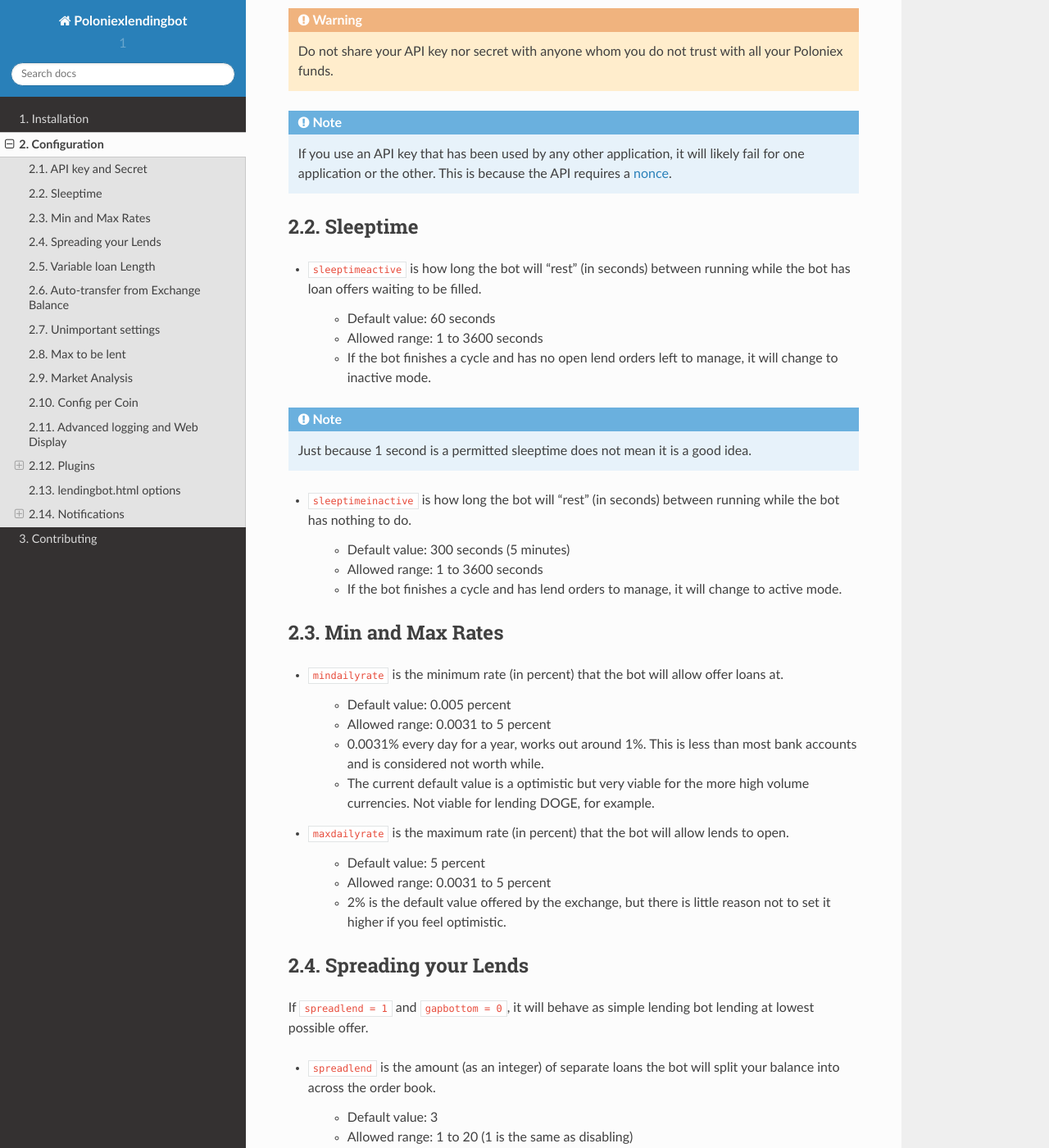
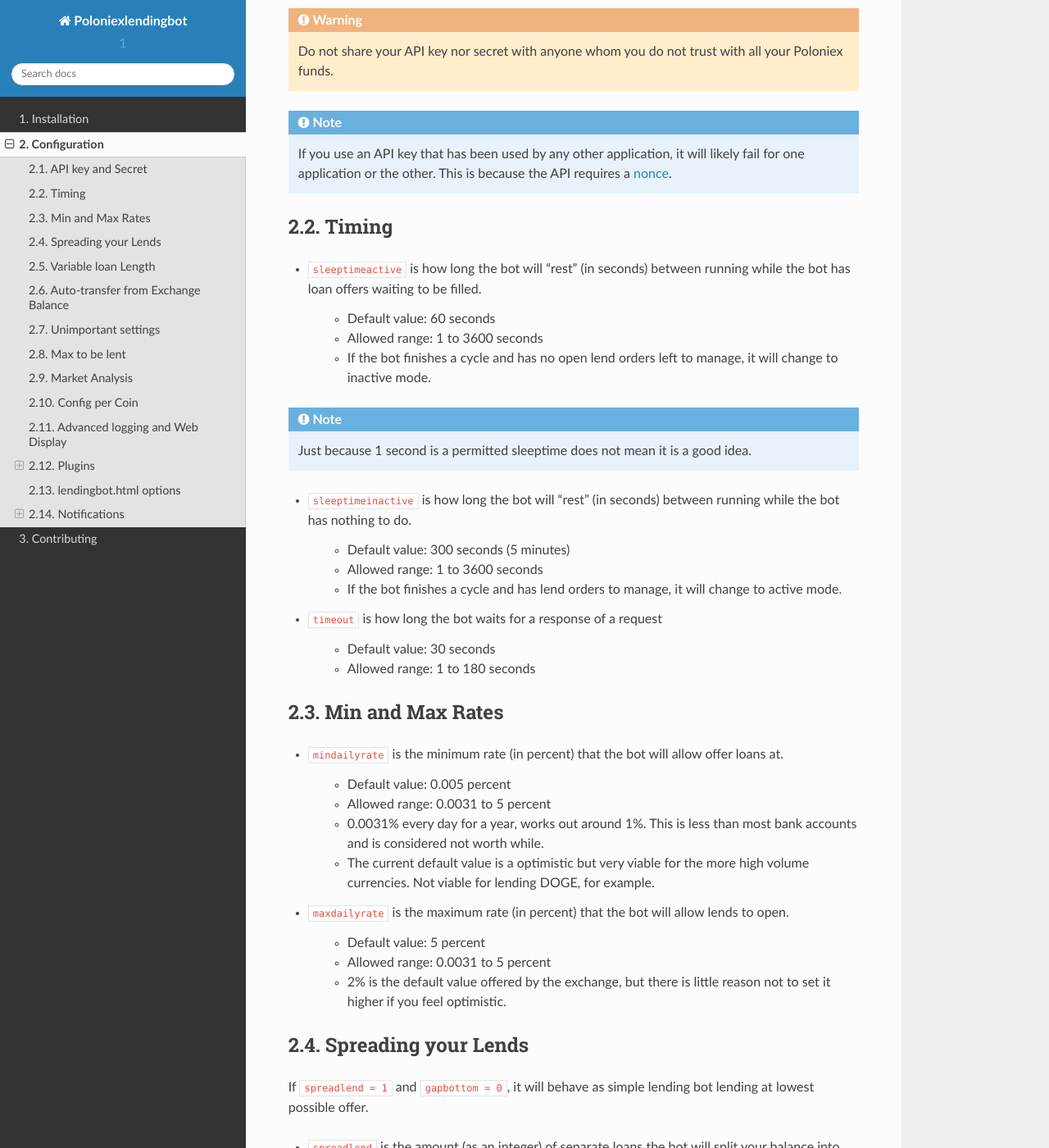
Before and after one commit to BitBotFactory/MikaLendingBot, a Sphinx documentation site: the page built from docs/configuration.rst, in a window 1280 px wide and 1400 px high, scrolled down 761 px. Shown: the whole window at 82% size. Built offline with Sphinx 7.4.7 and the Read the Docs theme 2.0.0, drawn with Linux system fonts in a browser that asks for light colours.

Commit message:
Added possibility to configure timeouts

```diff
--- a/docs/configuration.rst
+++ b/docs/configuration.rst
@@ -31,7 +31,7 @@
 .. note:: If you use an API key that has been used by any other application, it will likely fail for one application or the other. This is because the API requires a `nonce <https://en.wikipedia.org/wiki/Cryptographic_nonce>`_.
 
 
-Sleeptime
+Timing
 ---------
 
 - ``sleeptimeactive`` is how long the bot will "rest" (in seconds) between running while the bot has loan offers waiting to be filled.
@@ -47,6 +47,11 @@
     - Default value: 300 seconds (5 minutes)
     - Allowed range: 1 to 3600 seconds
     - If the bot finishes a cycle and has lend orders to manage, it will change to active mode.
+
+- ``timeout`` is how long the bot waits for a response of a request
+
+    - Default value: 30 seconds
+    - Allowed range: 1 to 180 seconds
 
 Min and Max Rates
 -----------------
```
Also changed, not shown: 2 other files.
